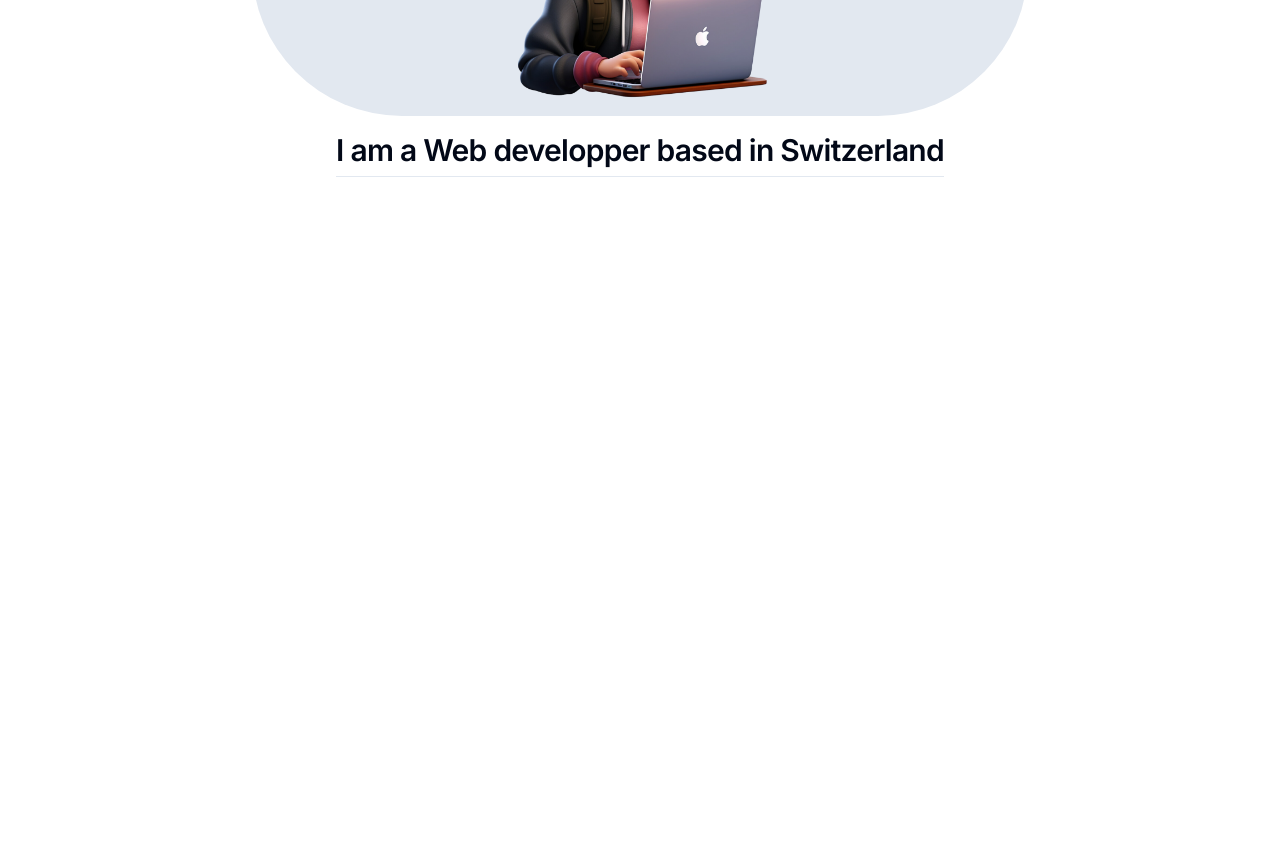
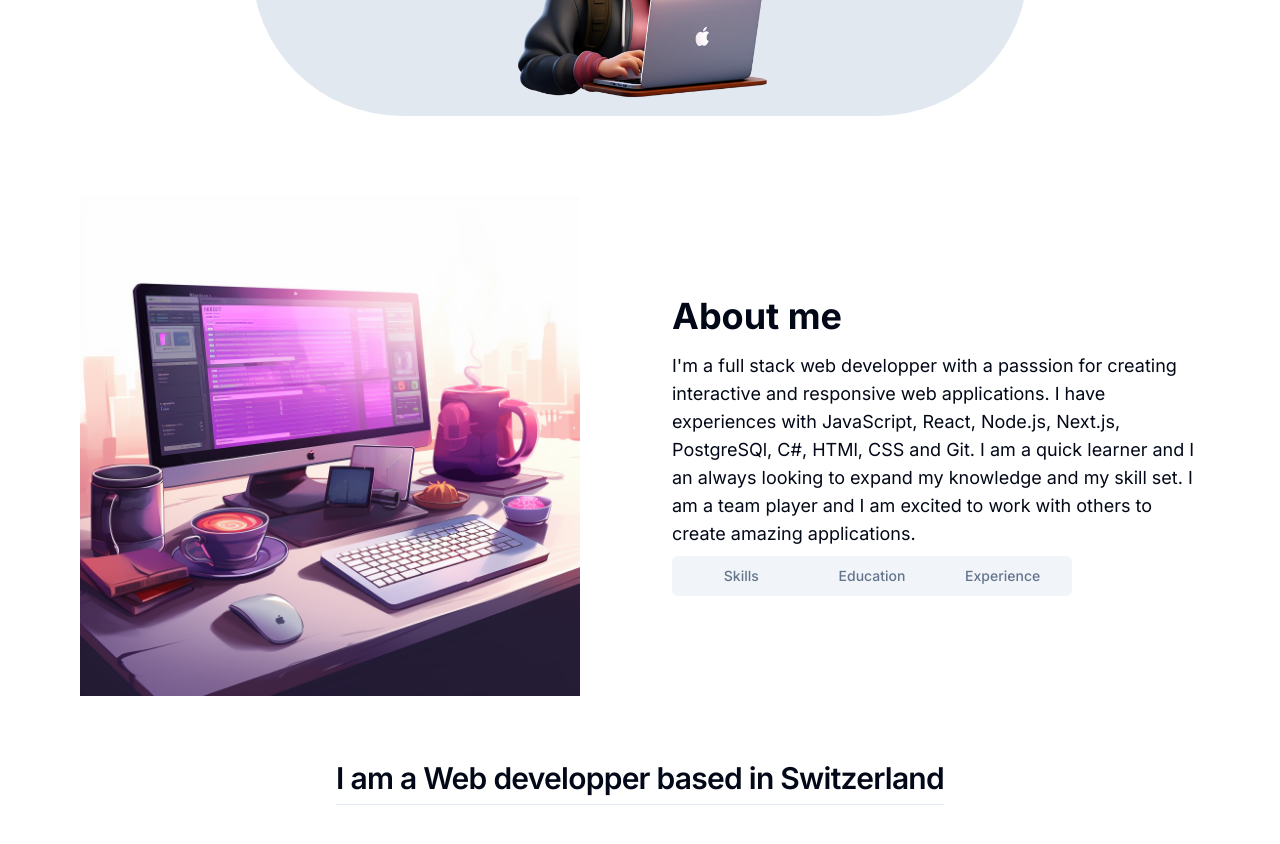
Before and after one commit to DwennK/dwenn.ch, a Next.js app: page / in a window 1280 px wide. Shown: the part 620-1464 px from the top of the page. Before the commit the page ends 896 px from the top, so only its background shows below. Built offline with nearby package versions, Linux system fonts and the light colour scheme; no server answers.

Commit message:
Add AboutSection

```diff
--- a/app/page.tsx
+++ b/app/page.tsx
@@ -1,11 +1,13 @@
 import Image from "next/image";
 import Link from "next/link";
 import HeroSection from "@/components/HeroSection";
+import AboutSection from "@/components/AboutSection";
 
 export default function Home() {
   return (
     <main className="flex min-h-screen flex-col items-center container p-16 m:p-24">
       <HeroSection />
+      <AboutSection />
       <h4 className="scroll-m-20 border-b pb-2 text-3xl font-semibold tracking-tight first:mt-0">
         I am a Web developper based in Switzerland
       </h4>
--- /dev/null
+++ b/components/AboutSection.tsx
@@ -0,0 +1,68 @@
+"use client";
+import React from "react";
+import Image from "next/image";
+import { useTransition, useState } from "react";
+import { Tabs, TabsContent, TabsList, TabsTrigger } from "@/components/ui/tabs";
+
+const AboutSection = () => {
+  return (
+    <section className="">
+      <div className="md:grid md:grid-cols-2 gap-8 items-center py-8 px-4 xl:gap-16 sm:py-16 xl:py-16">
+        <Image
+          src="/images/about-image.png"
+          alt="hero-image"
+          width={500}
+          height={500}
+        />
+        <div>
+          <h2 className="text-4xl font-bold mb-4">About me</h2>
+          <p className="text-base lg:text-lg">
+            I'm a full stack web developper with a passsion for creating
+            interactive and responsive web applications. I have experiences with
+            JavaScript, React, Node.js, Next.js, PostgreSQl, C#, HTMl, CSS and
+            Git. I am a quick learner and I an always looking to expand my
+            knowledge and my skill set. I am a team player and I am excited to
+            work with others to create amazing applications.
+          </p>
+          <Tabs defaultValue="account" className="w-[400px] mt-2">
+            <TabsList className="grid w-full grid-cols-3">
+              <TabsTrigger value="skills">Skills</TabsTrigger>
+              <TabsTrigger value="education">Education</TabsTrigger>
+              <TabsTrigger value="experience">Experience</TabsTrigger>
+            </TabsList>
+            <TabsContent value="skills">
+              <ul className="list-disc pl-6">
+                <li>C#</li>
+                <li>Python</li>
+                <li>Next.js</li>
+                <li>JavaScript</li>
+                <li>HTML</li>
+                <li>CSS</li>
+              </ul>
+            </TabsContent>
+            <TabsContent value="education">
+              <ul className="list-disc pl-6">
+                <li>Generalist IT Specialist with Federal VET Diploma.</li>
+                <li>
+                  Business Data Processing Specialist Advanced Federal Diploma
+                  of Higher Education, Technicien ES en Informatique de Gestion
+                </li>
+              </ul>
+            </TabsContent>
+            <TabsContent value="experience">
+              <ul className="list-disc pl-6">
+                <li>Developed a dozen websites</li>
+                <li>
+                  7 years of experience as a Business Data Processing Specialist
+                </li>
+                <li>Proficient with Wordpress for 10 years</li>
+              </ul>
+            </TabsContent>
+          </Tabs>
+        </div>
+      </div>
+    </section>
+  );
+};
+
+export default AboutSection;
--- /dev/null
+++ b/components/ui/tabs.tsx
@@ -0,0 +1,55 @@
+"use client"
+
+import * as React from "react"
+import * as TabsPrimitive from "@radix-ui/react-tabs"
+
+import { cn } from "@/lib/utils"
+
+const Tabs = TabsPrimitive.Root
+
+const TabsList = React.forwardRef<
+  React.ElementRef<typeof TabsPrimitive.List>,
+  React.ComponentPropsWithoutRef<typeof TabsPrimitive.List>
+>(({ className, ...props }, ref) => (
+  <TabsPrimitive.List
+    ref={ref}
+    className={cn(
+      "inline-flex h-10 items-center justify-center rounded-md bg-muted p-1 text-muted-foreground",
+      className
+    )}
+    {...props}
+  />
+))
+TabsList.displayName = TabsPrimitive.List.displayName
+
+const TabsTrigger = React.forwardRef<
+  React.ElementRef<typeof TabsPrimitive.Trigger>,
+  React.ComponentPropsWithoutRef<typeof TabsPrimitive.Trigger>
+>(({ className, ...props }, ref) => (
+  <TabsPrimitive.Trigger
+    ref={ref}
+    className={cn(
+      "inline-flex items-center justify-center whitespace-nowrap rounded-sm px-3 py-1.5 text-sm font-medium ring-offset-background transition-all focus-visible:outline-none focus-visible:ring-2 focus-visible:ring-ring focus-visible:ring-offset-2 disabled:pointer-events-none disabled:opacity-50 data-[state=active]:bg-background data-[state=active]:text-foreground data-[state=active]:shadow-sm",
+      className
+    )}
+    {...props}
+  />
+))
+TabsTrigger.displayName = TabsPrimitive.Trigger.displayName
+
+const TabsContent = React.forwardRef<
+  React.ElementRef<typeof TabsPrimitive.Content>,
+  React.ComponentPropsWithoutRef<typeof TabsPrimitive.Content>
+>(({ className, ...props }, ref) => (
+  <TabsPrimitive.Content
+    ref={ref}
+    className={cn(
+      "mt-2 ring-offset-background focus-visible:outline-none focus-visible:ring-2 focus-visible:ring-ring focus-visible:ring-offset-2",
+      className
+    )}
+    {...props}
+  />
+))
+TabsContent.displayName = TabsPrimitive.Content.displayName
+
+export { Tabs, TabsList, TabsTrigger, TabsContent }
--- a/package.json
+++ b/package.json
@@ -13,6 +13,7 @@
     "@radix-ui/react-avatar": "^1.0.4",
     "@radix-ui/react-dropdown-menu": "^2.0.6",
     "@radix-ui/react-slot": "^1.0.2",
+    "@radix-ui/react-tabs": "^1.0.4",
     "class-variance-authority": "^0.7.0",
     "clsx": "^2.1.0",
     "lucide-react": "^0.323.0",
```
Also changed, not shown: public/images/about-image.png (added), 1 other file (tests, documents, lock files or other folders).
